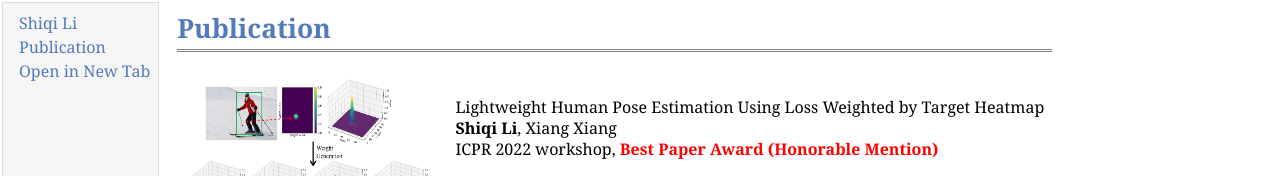
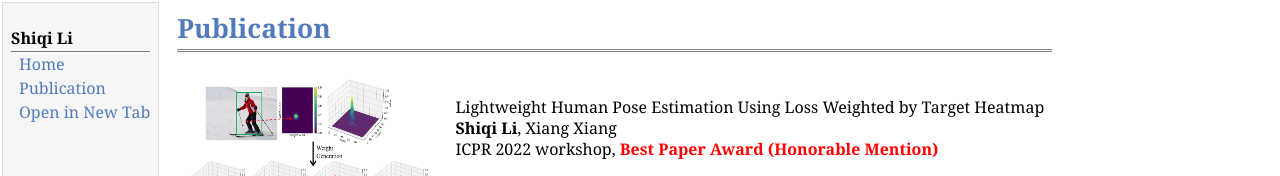
Before and after one commit to Shi-Qi-Li/Shi-Qi-Li.github.io, a plain HTML site: page publication.html in a window 1280 px wide. Shown: the top 176 px of the page. Drawn offline with Linux system fonts and the light colour scheme.

Commit message:
fix publitation page bug

```diff
--- a/publication.html
+++ b/publication.html
@@ -12,7 +12,8 @@
 <table summary="Table for page layout." id="tlayout">
 <tr valign="top">
 <td id="layout-menu">
-<div class="menu-item"><a href="index.html">Shiqi&nbsp;Li</a></div>
+<div class="menu-category">Shiqi Li</div>
+<div class="menu-item"><a href="index.html">Home</a></div>
 <div class="menu-item"><a href="publication.html">Publication</a></div>
 <div class="menu-item"><a href="http://www.google.com" target="blank">Open&nbsp;in&nbsp;New&nbsp;Tab</a></div>
 </td>
@@ -40,7 +41,7 @@ ICPR 2022 workshop, <font color=red size=+0.5><b>Best Paper Award (Honorable Men
 </td></tr></table>
 <div id="footer">
 <div id="footer-text">
-Page generated 2022-08-22 22:07:52 中国标准时间, by <a href="https://github.com/wsshin/jemdoc_mathjax" target="blank">jemdoc+MathJax</a>.
+Page generated 2022-08-22 22:17:27 中国标准时间, by <a href="https://github.com/wsshin/jemdoc_mathjax" target="blank">jemdoc+MathJax</a>.
 </div>
 </div>
 </td>
```
Also changed, not shown: 1 other file.
